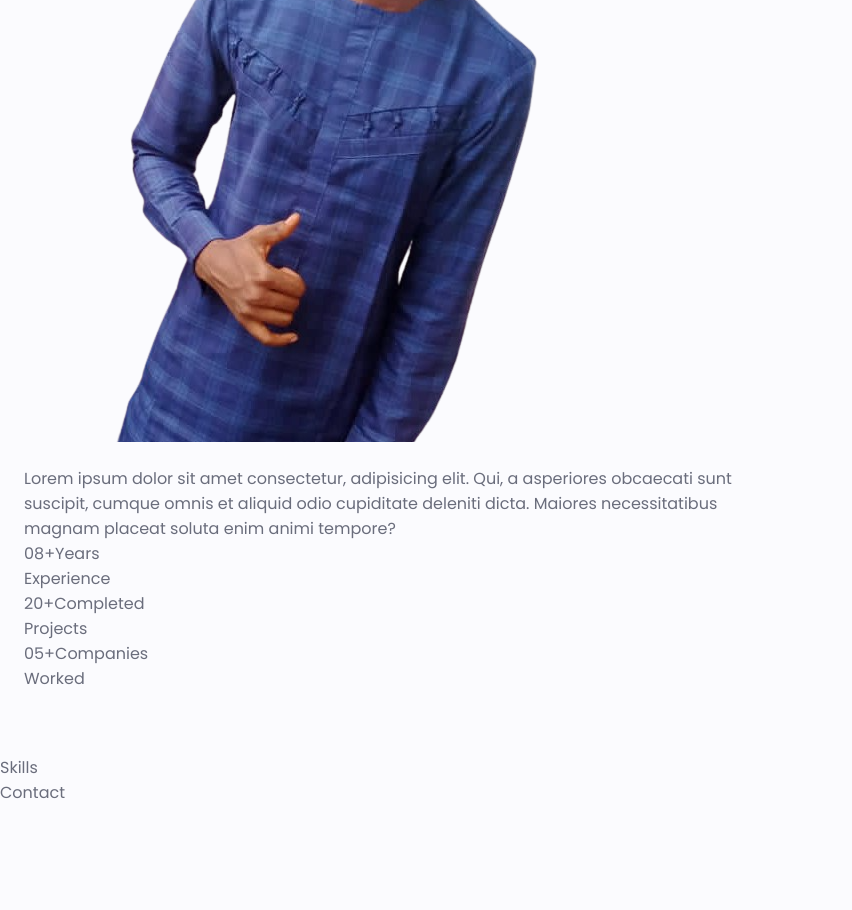
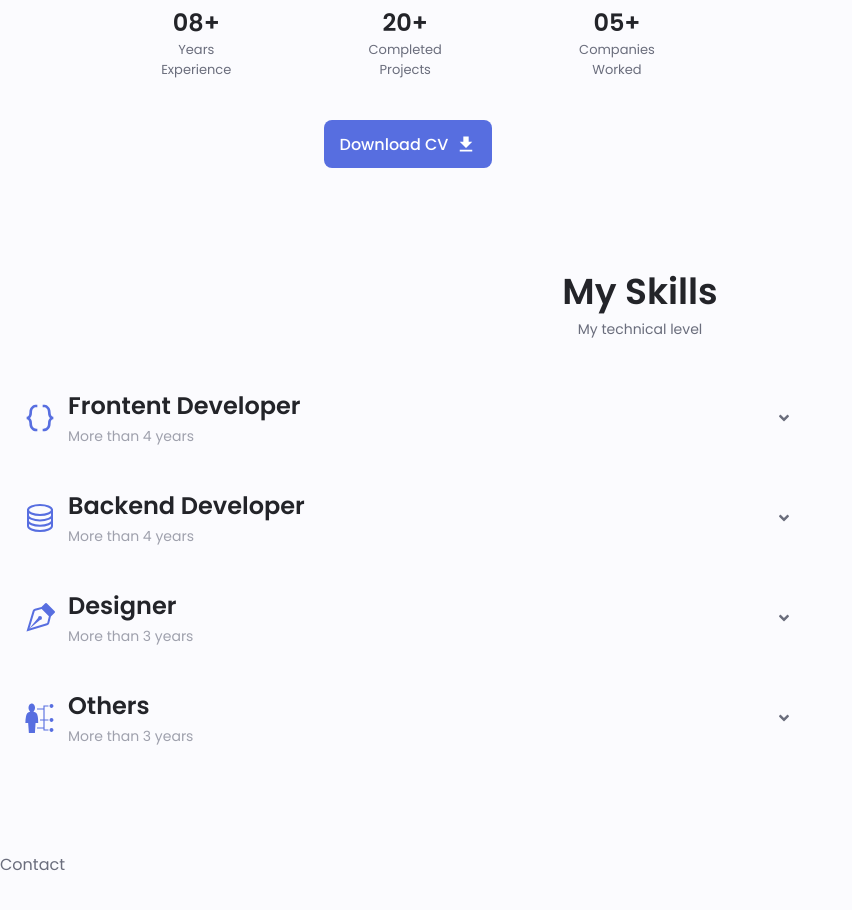
Before and after one commit to BrightCode1/portfolio, a React (Create React App) app: page / in a window 1280 px wide. Shown: the part 1120-2030 px from the top of the page, without its empty margins (0-852 px from the left). Before the commit the page ends 1973 px from the top, so only its background shows below. Built offline with nearby package versions, Linux system fonts and the light colour scheme; the HTML template or start-up script is replaced by a standard one.

Commit message:
finish skills now qualification

```diff
--- /dev/null
+++ b/src/components/SkillsCard.jsx
@@ -0,0 +1,46 @@
+import React, { useState } from "react";
+
+import { FaAngleDown } from "react-icons/fa";
+
+const SkillsCard = ({ skill }) => {
+  const [openList, setOpenList] = useState(false);
+  return (
+    <div
+      className={`skills__content ${
+        !openList ? "skills__close" : "skills__open"
+      }`}
+    >
+      <div className="skills__header" onClick={() => setOpenList(!openList)}>
+        <skill.icon className="skills__icon" />
+
+        <div>
+          <h1 className="skills_title">{skill.title}</h1>
+          <span className="skills__subtitle">{skill.subtitle}</span>
+        </div>
+
+        <FaAngleDown className="skills__arrow" />
+      </div>
+
+      <div className="skills__list grid">
+        {skill.languages.map((language) => (
+          <div className="skills__data">
+            <div className="skills__titles">
+              <h3 className="skills__name">{language.name}</h3>
+              <span className="skills__num">{language.level}</span>
+            </div>
+            <div className="skills__bar">
+              <span
+                style={{
+                  width: `${language.number}%`,
+                }}
+                className={`skills__percentage skills__${language.lowerCase}`}
+              ></span>
+            </div>
+          </div>
+        ))}
+      </div>
+    </div>
+  );
+};
+
+export default SkillsCard;
--- a/src/sections/About/About.jsx
+++ b/src/sections/About/About.jsx
@@ -1,4 +1,6 @@
 import React from "react";
+import { IoMdDownload } from "react-icons/io";
+
 import { AboutContainer } from "./aboutStyles";
 import AboutImage from "../../img/about.png";
 
@@ -39,6 +41,16 @@ const About = () => {
               </span>
             </div>
           </div>
+          <div className="about_btns">
+            <a
+              href="https://careerdevelopment.princeton.edu/sites/g/files/toruqf1041/files/media/cv_vs._resume_guide_1.pdf"
+              className="btn btn--flex"
+              download
+            >
+              Download CV
+              <IoMdDownload className="btn__icon" />
+            </a>
+          </div>
         </div>
       </div>
     </AboutContainer>
--- a/src/sections/About/aboutStyles.js
+++ b/src/sections/About/aboutStyles.js
@@ -1,3 +1,43 @@
 import styled from "styled-components";
 
-export const AboutContainer = styled.section``;
+export const AboutContainer = styled.section`
+  .about__img {
+    width: 200px;
+    border-radius: 0.5rem;
+    justify-self: center;
+    align-self: center;
+    box-shadow: 0px 0px 2px rgba(0, 0, 0, 0.15);
+  }
+
+  .about__description {
+    text-align: center;
+    margin-bottom: var(--mb-2-5);
+  }
+
+  .about__info {
+    display: flex;
+    justify-content: space-evenly;
+    margin-bottom: var(--mb-2-5);
+
+    .about__info-title {
+      font-size: var(--h2-font-size);
+      font-weight: var(--font-semi-bold);
+      color: var(--title-color);
+    }
+
+    .about__info-subtitle {
+      font-size: var(--smaller-font-size);
+    }
+
+    .about__info-title,
+    .about__info-subtitle {
+      display: block;
+      text-align: center;
+    }
+  }
+
+  .about_btns {
+    display: flex;
+    justify-content: center;
+  }
+`;
--- a/src/sections/Skills/Skills.jsx
+++ b/src/sections/Skills/Skills.jsx
@@ -1,7 +1,25 @@
 import React from "react";
 
+import SkillsCard from "../../components/SkillsCard";
+
+import { SkillsContainer } from "./skillStyles";
+import { mySkills } from "../../skillsContent";
+
 const Skills = () => {
-  return <div>Skills</div>;
+  return (
+    <SkillsContainer className="skills section" id="skills">
+      <h2 className="section__title">My Skills</h2>
+      <span className="section__subtitle">My technical level</span>
+
+      <div className="skills__container container grid">
+        <div>
+          {mySkills.map((skill) => (
+            <SkillsCard key={skill.id} skill={skill} />
+          ))}
+        </div>
+      </div>
+    </SkillsContainer>
+  );
 };
 
 export default Skills;
--- a/src/sections/Skills/skillStyles.js
+++ b/src/sections/Skills/skillStyles.js
@@ -1 +1,82 @@
 import styled from "styled-components";
+
+export const SkillsContainer = styled.section`
+  .skills__container {
+    row-gap: 0;
+
+    .skills__header {
+      display: flex;
+      align-items: center;
+      margin-bottom: var(--mb-2-5);
+      cursor: pointer;
+
+      .skills__icon,
+      skills__arrow {
+        font-size: 2rem;
+        color: var(--first-color);
+      }
+
+      .skills__icon {
+        margin-right: var(--mb-0-75);
+      }
+
+      .skills__title {
+        font-size: var(--h3-font-size);
+      }
+
+      .skills__subtitle {
+        font-size: var(--small-font-size);
+        color: var(--text-color-light);
+      }
+
+      .skills__arrow {
+        margin-left: auto;
+        transition: transform 0.3s ease-in-out;
+      }
+    }
+
+    .skills__list {
+      transition: all 0.3s ease-in-out;
+
+      .skills__titles {
+        display: flex;
+        justify-content: space-between;
+        margin-bottom: var(--mb-0-5);
+
+        .skills__name {
+          font-size: var(--normal-font-size);
+          font-weight: var(--font-medium);
+        }
+      }
+
+      .skills__bar,
+      .skills__percentage {
+        height: 5px;
+        border-radius: 0.25rem;
+      }
+
+      .skills__bar {
+        background-color: var(--first-color-lighter);
+      }
+
+      .skills__percentage {
+        background-color: var(--first-color);
+        display: block;
+      }
+    }
+  }
+
+  .skills__close .skills__list {
+    height: 0;
+    overflow: hidden;
+  }
+
+  .skills__open .skills__list {
+    height: max-content;
+    margin-bottom: var(--mb-2-5);
+  }
+
+  .skills__open .skills__arrow {
+    transform: rotate(-180deg);
+  }
+`;
--- /dev/null
+++ b/src/skillsContent.js
@@ -0,0 +1,117 @@
+import { BiCodeCurly } from "react-icons/bi";
+import { IoServerOutline } from "react-icons/io5";
+import { BsVectorPen } from "react-icons/bs";
+import { GiSkills } from "react-icons/gi";
+
+export const mySkills = [
+  {
+    id: 0,
+    title: "Frontent Developer",
+    subtitle: "More than 4 years",
+    icon: BiCodeCurly,
+    languages: [
+      {
+        name: "HTML",
+        lowerCase: "html",
+        level: "90%",
+        number: "90",
+      },
+      {
+        name: "CSS",
+        lowerCase: "css",
+        level: "80%",
+        number: "80",
+      },
+      {
+        name: "JavaScript",
+        lowerCase: "js",
+        level: "70%",
+        number: "70",
+      },
+      {
+        name: "React.js",
+        lowerCase: "react",
+        level: "70%",
+        number: "70",
+      },
+    ],
+  },
+  {
+    id: 1,
+    title: "Backend Developer",
+    subtitle: "More than 4 years",
+    icon: IoServerOutline,
+    languages: [
+      {
+        name: "PHP",
+        lowerCase: "php",
+        level: "80%",
+        number: "80",
+      },
+      {
+        name: "Node.js (Express.js)",
+        lowerCase: "node",
+        level: "80%",
+        number: "80",
+      },
+      {
+        name: "Firebase",
+        lowerCase: "firebase",
+        level: "70%",
+        number: "70",
+      },
+      {
+        name: "MySql",
+        lowerCase: "mysql",
+        level: "80%",
+        number: "80",
+      },
+      {
+        name: "MongoDB",
+        lowerCase: "mongodb",
+        level: "70%",
+        number: "70",
+      },
+    ],
+  },
+  {
+    id: 2,
+    title: "Designer",
+    subtitle: "More than 3 years",
+    icon: BsVectorPen,
+    languages: [
+      {
+        name: "Figma",
+        lowerCase: "figma",
+        level: "80%",
+        number: "80",
+      },
+      {
+        name: "illustrator",
+        lowerCase: "illustrator",
+        level: "60%",
+        number: "60",
+      },
+    ],
+  },
+  {
+    id: 3,
+    title: "Others",
+    subtitle: "More than 3 years",
+    icon: GiSkills,
+    languages: [
+      {
+        name: "Rest Api",
+        lowerCase: "rest",
+        level: "80%",
+        number: "80",
+      },
+      {
+        name: "Blockchain",
+        lowerCase: "blockchain",
+        level: "40%",
+        number: "40",
+      },
+    ],
+  },
+];
```
